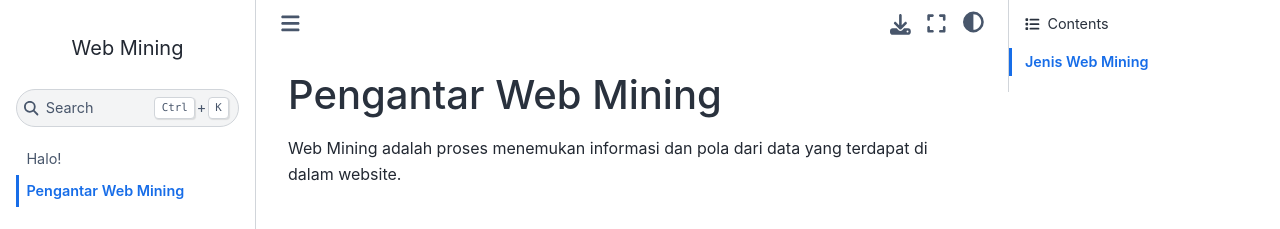
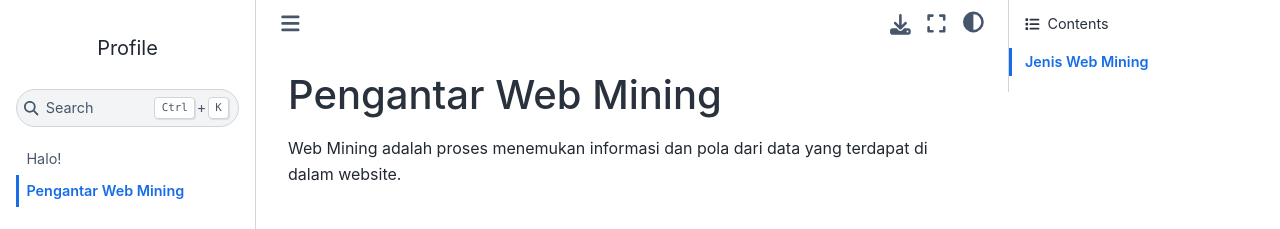
Before and after one commit to elpitaa/PPW, a Jupyter Book: the page built from pengantar-web-mining.md, in a window 1280 px wide. Shown: the top 229 px of the page. Built offline with Jupyter Book 1.0.4 settings and Sphinx 7.4.7 and the Sphinx Book theme 1.1.4, drawn with Linux system fonts in a browser that asks for light colours.

Commit message:
Update tugas

```diff
--- a/_config.yml
+++ b/_config.yml
@@ -1,2 +1,2 @@
-title: Web Mining
+title: Profile
 author: Elvita Dian Prameswari
```
Also changed, not shown: 2 other files.
